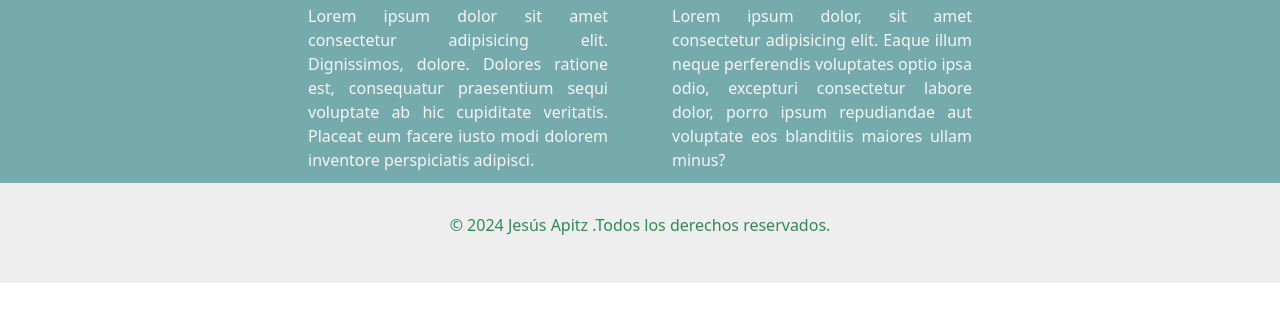
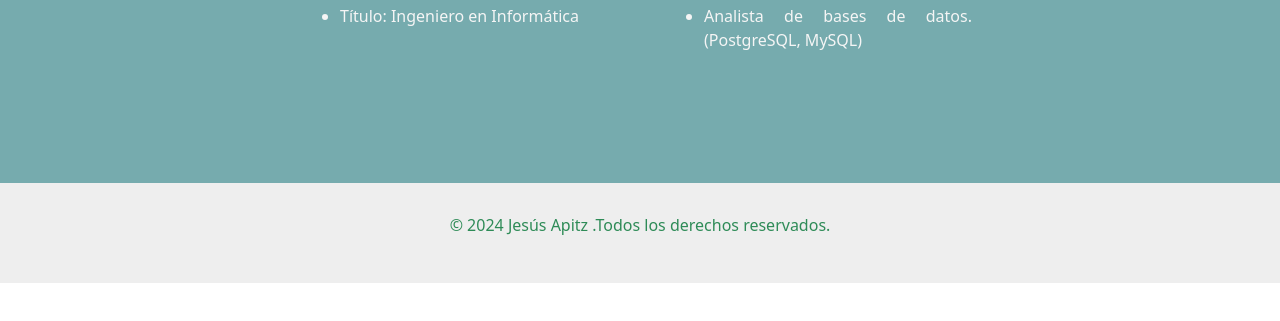
Before and after one commit to JeApitz/JeApitz.github.io, a plain HTML site: page index.html in a window 1280 px wide. Shown: the part 417-738 px from the top of the page. Drawn offline with nearby package versions, Linux system fonts and the light colour scheme.

Commit message:
Actualización section

```diff
--- a/index.html
+++ b/index.html
@@ -79,12 +79,9 @@
     >
       <div style="width: 300px; height: 200px; align-items: center">
         <h2 style="text-align: center">Educación:</h2>
-        <p style="text-align: justify">
-          Lorem ipsum dolor sit amet consectetur adipisicing elit. Dignissimos,
-          dolore. Dolores ratione est, consequatur praesentium sequi voluptate
-          ab hic cupiditate veritatis. Placeat eum facere iusto modi dolorem
-          inventore perspiciatis adipisci.
-        </p>
+        <ul style="text-align: justify">
+          <li>Título: Ingeniero en Informática</li>
+        </ul>
       </div>
       <div
         style="
@@ -95,12 +92,9 @@
         "
       >
         <h2 style="text-align: center">Experiencia:</h2>
-        <p style="text-align: justify">
-          Lorem ipsum dolor, sit amet consectetur adipisicing elit. Eaque illum
-          neque perferendis voluptates optio ipsa odio, excepturi consectetur
-          labore dolor, porro ipsum repudiandae aut voluptate eos blanditiis
-          maiores ullam minus?
-        </p>
+        <ul style="text-align: justify">
+          <li>Analista de bases de datos. (PostgreSQL, MySQL)</li>
+        </ul>
       </div>
     </section>
     <footer
```
